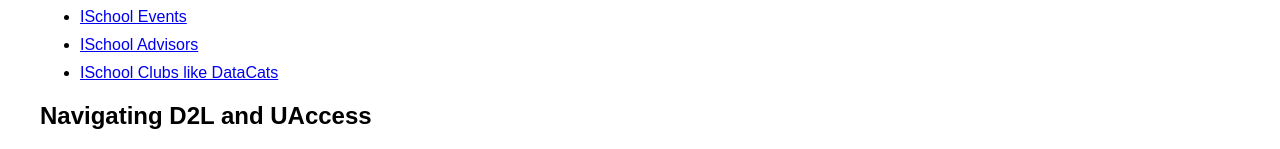
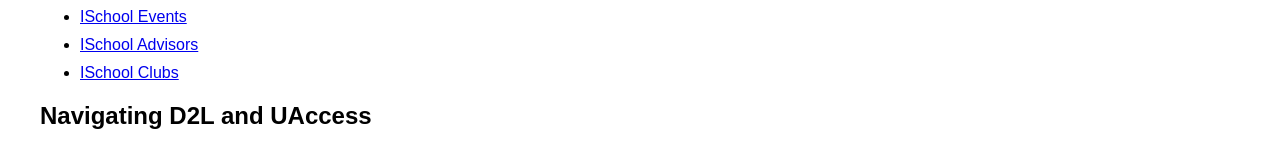
Before and after one commit to rachelS485/ISTA-498-Capstone-Group-1, a plain HTML site: page UAweb/ResourcesLinks.html in a window 1280 px wide. Shown: the part 436-585 px from the top of the page. Drawn offline with Linux system fonts and the light colour scheme.

Commit message:
updating resources file

```diff
--- a/UAweb/ResourcesLinks.html
+++ b/UAweb/ResourcesLinks.html
@@ -119,7 +119,7 @@
     <li><a href="https://ischool.arizona.edu/about/meet-the-dean">ISchool Dean</a></li>
     <li><a href="https://ischool.arizona.edu/calendar">ISchool Events</a></li>
     <li><a href="https://ischool.arizona.edu/students-and-career/advising">ISchool Advisors</a></li>
-    <li><a href="https://ischool.arizona.edu/students-and-career/student-clubs-involvement">ISchool Clubs like DataCats</a></li>
+    <li><a href="https://ischool.arizona.edu/students-and-career/student-clubs-involvement">ISchool Clubs</a></li>
 </ul>
 
 <h2>Navigating D2L and UAccess</h2>
```
